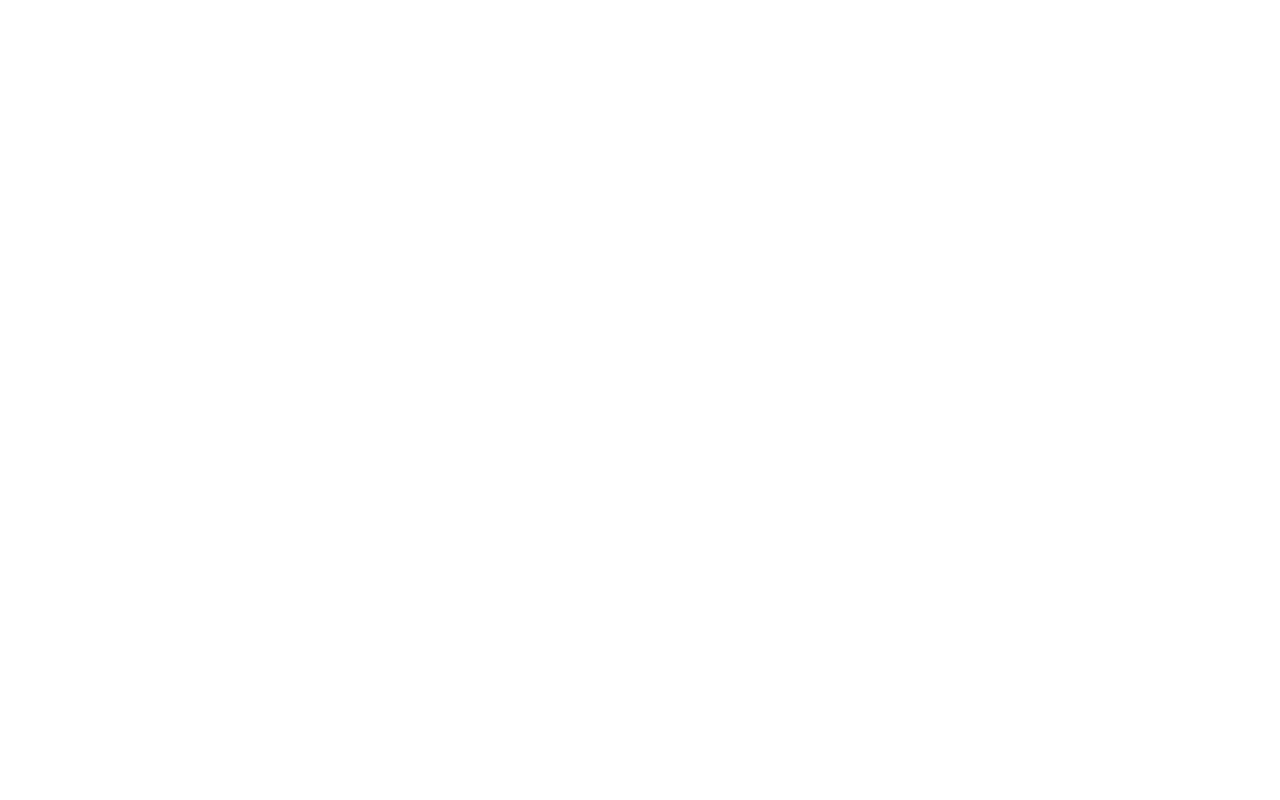
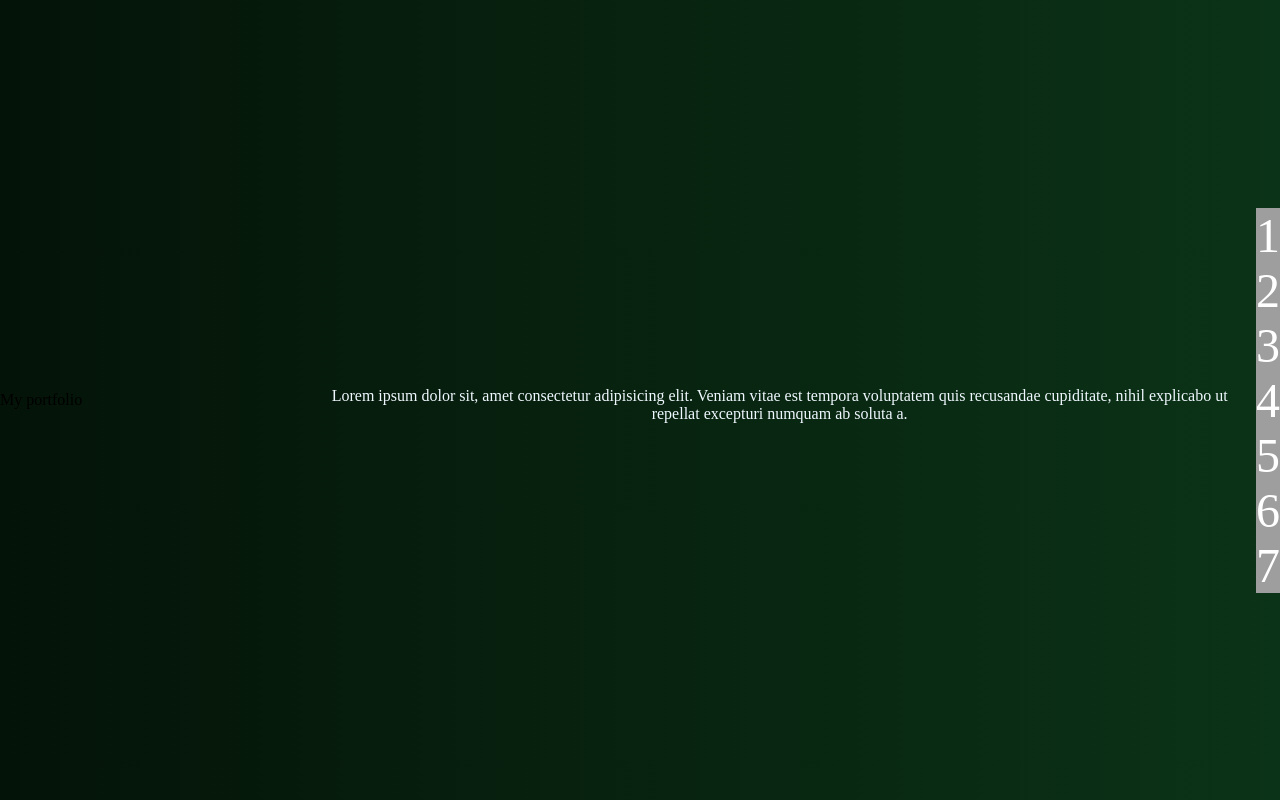
Before and after one commit to ravikr126/photo-gallary, a plain HTML site: page index.html in a window 1280 px wide. Drawn offline with Linux system fonts and the light colour scheme; grey boxes are pictures that could not be loaded; a web font is replaced by a local one.

Commit message:
add css and html code

```diff
--- a/index.html
+++ b/index.html
@@ -4,8 +4,22 @@
     <meta charset="UTF-8">
     <meta name="viewport" content="width=device-width, initial-scale=1.0">
     <title>Photo galary</title>
+    <link rel="stylesheet" href="style.css">
 </head>
 <body>
+    <div class="container">
+        <div class="left-text"> My portfolio</div>
+        <p class="subheading">Lorem ipsum dolor sit, amet consectetur adipisicing elit. Veniam vitae est tempora voluptatem quis recusandae cupiditate, nihil explicabo ut repellat excepturi numquam ab soluta a.</p>
 
+        <div class="gallary">
+            <div class="box"  style="background-image: url(https://images.unsplash.com/photo-1698051015911-bf8cfebdf059?auto=format&fit=crop&q=60&w=1000&ixlib=rb-4.0.3&ixid=M3wxMjA3fDB8MHxlZGl0b3JpYWwtZmVlZHw0fHx8ZW58MHx8fHx8)" >1</div>
+            <div class="box"  style="background-image: url(https://images.unsplash.com/photo-1698051015911-bf8cfebdf059?auto=format&fit=crop&q=60&w=1000&ixlib=rb-4.0.3&ixid=M3wxMjA3fDB8MHxlZGl0b3JpYWwtZmVlZHw0fHx8ZW58MHx8fHx8)" >2</div>
+            <div class="box"  style="background-image: url(https://images.unsplash.com/photo-1698051015911-bf8cfebdf059?auto=format&fit=crop&q=60&w=1000&ixlib=rb-4.0.3&ixid=M3wxMjA3fDB8MHxlZGl0b3JpYWwtZmVlZHw0fHx8ZW58MHx8fHx8)" >3</div>
+            <div class="box"  style="background-image: url(https://images.unsplash.com/photo-1698051015911-bf8cfebdf059?auto=format&fit=crop&q=60&w=1000&ixlib=rb-4.0.3&ixid=M3wxMjA3fDB8MHxlZGl0b3JpYWwtZmVlZHw0fHx8ZW58MHx8fHx8)" >4</div>
+            <div class="box"  style="background-image: url(https://images.unsplash.com/photo-1698051015911-bf8cfebdf059?auto=format&fit=crop&q=60&w=1000&ixlib=rb-4.0.3&ixid=M3wxMjA3fDB8MHxlZGl0b3JpYWwtZmVlZHw0fHx8ZW58MHx8fHx8)" >5</div>
+            <div class="box"  style="background-image: url(https://images.unsplash.com/photo-1698051015911-bf8cfebdf059?auto=format&fit=crop&q=60&w=1000&ixlib=rb-4.0.3&ixid=M3wxMjA3fDB8MHxlZGl0b3JpYWwtZmVlZHw0fHx8ZW58MHx8fHx8)" >6</div>
+            <div class="box"  style="background-image: url(https://images.unsplash.com/photo-1698051015911-bf8cfebdf059?auto=format&fit=crop&q=60&w=1000&ixlib=rb-4.0.3&ixid=M3wxMjA3fDB8MHxlZGl0b3JpYWwtZmVlZHw0fHx8ZW58MHx8fHx8)" >7</div>
+        </div>
+    </div>
 </body>
 </html>
--- a/style.css
+++ b/style.css
@@ -0,0 +1,39 @@
+
+  @import url('https://fonts.googleapis.com/css2?family=Playfair+Display:ital@1&display=swap');
+
+
+*{
+    margin: 0  ;
+    padding: 0;
+    box-sizing: border-box;
+}
+
+body{
+    font-family: 'Playfair Display', serif;
+    font-size: 1.2 rem;
+
+}
+
+.container{
+    min-height: 100vh;
+    display: flex;
+    align-items: center;
+    justify-content: space-evenly;
+    gap: 20px;
+    background: linear-gradient(to right,#041308, #0b3317);
+}
+
+.left-text{
+    flex-basis: 30%;
+}
+.gallary{
+    font-size: 3rem;
+    color:white;
+    text-align: center;
+}
+
+.subheading{
+    color:aliceblue;
+    margin-top: 10px;
+    text-align: center;
+}
```
